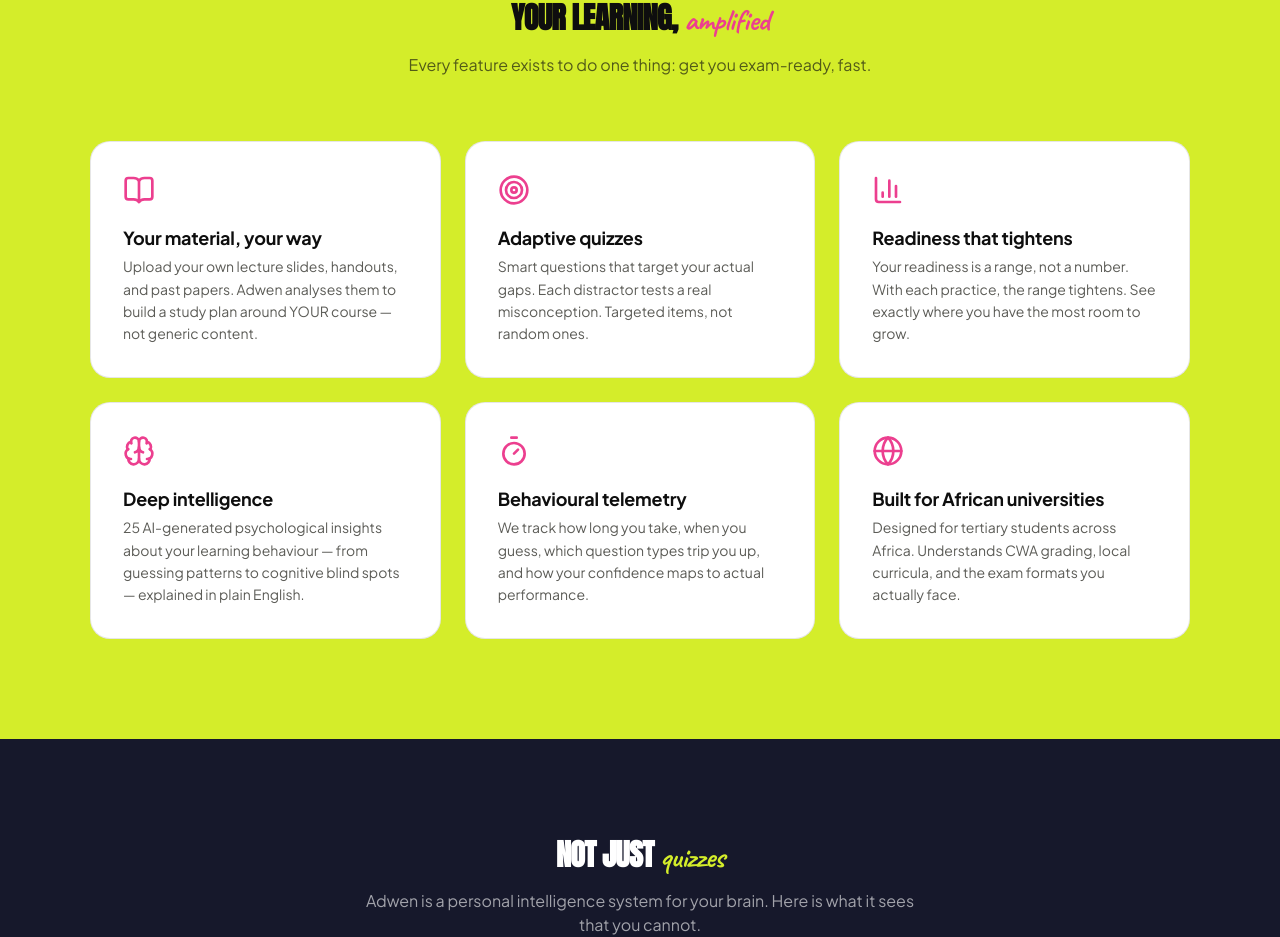
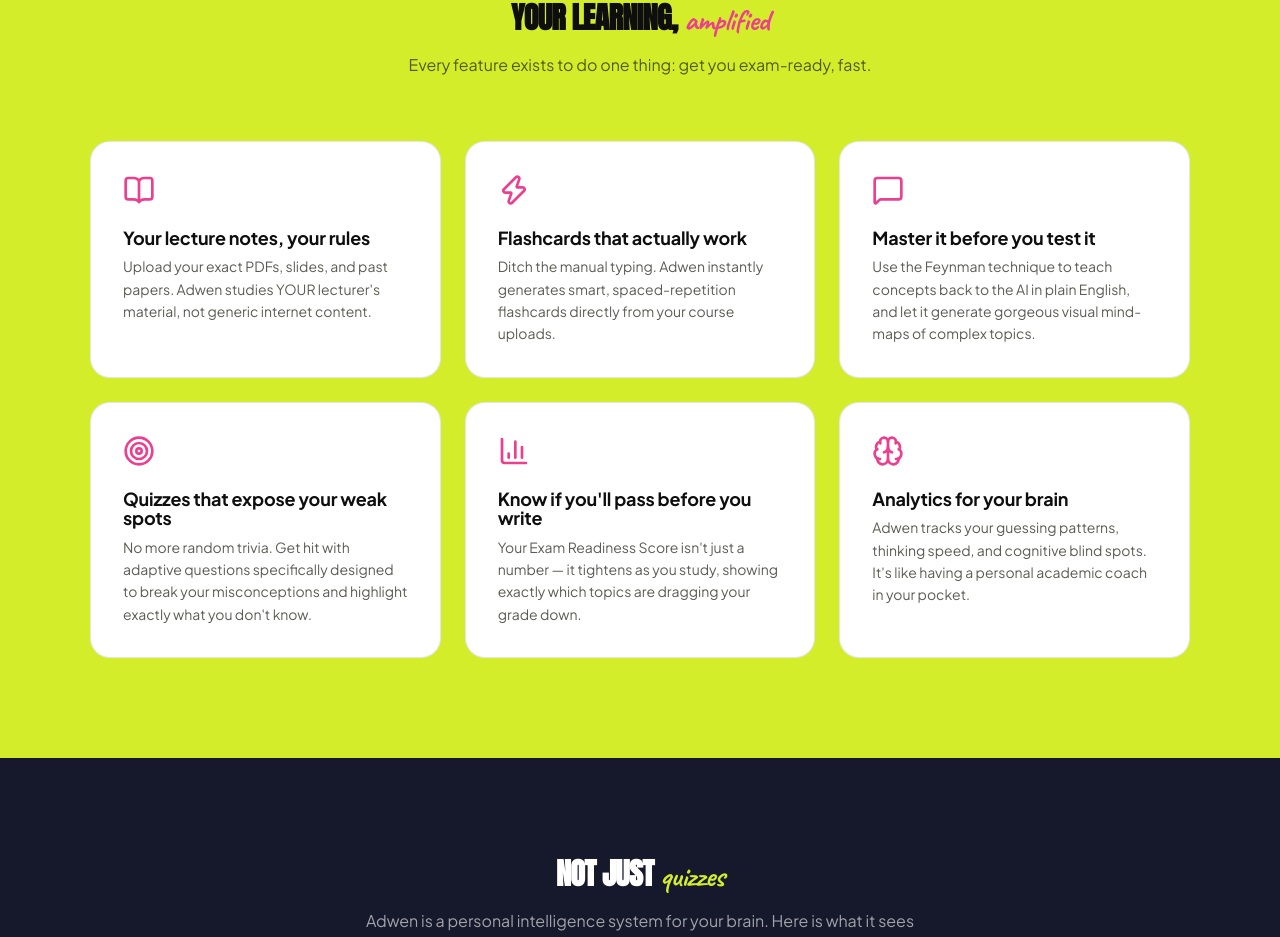
Before and after one commit to rbarmah/adwen, a Next.js app: page / in a window 1280 px wide. Shown: the part 1972-2909 px from the top of the page. Built offline with nearby package versions, Linux system fonts and the light colour scheme.

Commit message:
Content: Optimize amplified section for undergrads and add study features

```diff
--- a/src/app/page.tsx
+++ b/src/app/page.tsx
@@ -1,6 +1,6 @@
 import Link from 'next/link';
 import { Sparkle } from '@/components/ui/Badge';
-import { BookOpen, Target, BarChart3, Brain, Timer, Globe, Dices, TrendingDown, Search, Dna, Ruler } from 'lucide-react';
+import { BookOpen, Target, BarChart3, Brain, Timer, Globe, Dices, TrendingDown, Search, Dna, Ruler, Zap, MessageSquare } from 'lucide-react';
 
 export default function HomePage() {
   return (
@@ -322,33 +322,33 @@
             {[
               {
                 icon: <BookOpen size={32} color="var(--magenta)" />,
-                title: 'Your material, your way',
-                description: 'Upload your own lecture slides, handouts, and past papers. Adwen analyses them to build a study plan around YOUR course — not generic content.',
+                title: 'Your lecture notes, your rules',
+                description: 'Upload your exact PDFs, slides, and past papers. Adwen studies YOUR lecturer\'s material, not generic internet content.',
+              },
+              {
+                icon: <Zap size={32} color="var(--magenta)" />,
+                title: 'Flashcards that actually work',
+                description: 'Ditch the manual typing. Adwen instantly generates smart, spaced-repetition flashcards directly from your course uploads.',
+              },
+              {
+                icon: <MessageSquare size={32} color="var(--magenta)" />,
+                title: 'Master it before you test it',
+                description: 'Use the Feynman technique to teach concepts back to the AI in plain English, and let it generate gorgeous visual mind-maps of complex topics.',
               },
               {
                 icon: <Target size={32} color="var(--magenta)" />,
-                title: 'Adaptive quizzes',
-                description: 'Smart questions that target your actual gaps. Each distractor tests a real misconception. Targeted items, not random ones.',
+                title: 'Quizzes that expose your weak spots',
+                description: 'No more random trivia. Get hit with adaptive questions specifically designed to break your misconceptions and highlight exactly what you don\'t know.',
               },
               {
                 icon: <BarChart3 size={32} color="var(--magenta)" />,
-                title: 'Readiness that tightens',
-                description: 'Your readiness is a range, not a number. With each practice, the range tightens. See exactly where you have the most room to grow.',
+                title: 'Know if you\'ll pass before you write',
+                description: 'Your Exam Readiness Score isn\'t just a number — it tightens as you study, showing exactly which topics are dragging your grade down.',
               },
               {
                 icon: <Brain size={32} color="var(--magenta)" />,
-                title: 'Deep intelligence',
-                description: '25 AI-generated psychological insights about your learning behaviour — from guessing patterns to cognitive blind spots — explained in plain English.',
-              },
-              {
-                icon: <Timer size={32} color="var(--magenta)" />,
-                title: 'Behavioural telemetry',
-                description: 'We track how long you take, when you guess, which question types trip you up, and how your confidence maps to actual performance.',
-              },
-              {
-                icon: <Globe size={32} color="var(--magenta)" />,
-                title: 'Built for African universities',
-                description: 'Designed for tertiary students across Africa. Understands CWA grading, local curricula, and the exam formats you actually face.',
+                title: 'Analytics for your brain',
+                description: 'Adwen tracks your guessing patterns, thinking speed, and cognitive blind spots. It\'s like having a personal academic coach in your pocket.',
               },
             ].map((feature, i) => (
               <div
```
